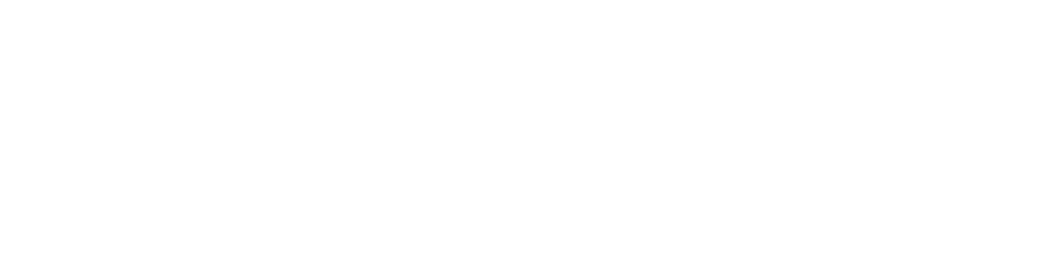
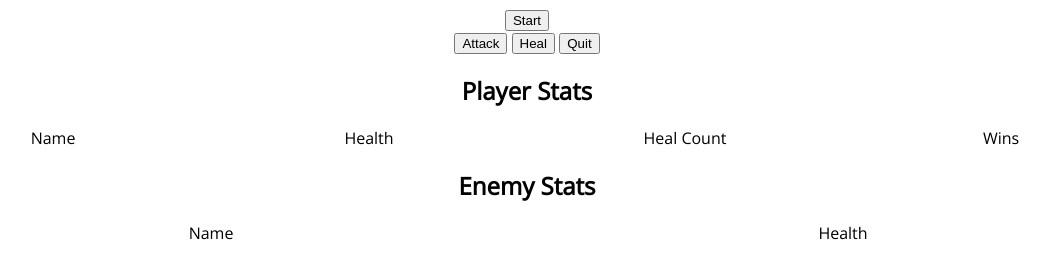
Before and after one commit to jcjoneskern/js-lab1, a plain HTML site: page index.html in a window 1280 px wide. Shown: the whole page, without its empty margins (113-1163 px from the left). Drawn offline with nearby package versions, Linux system fonts and the light colour scheme.

Commit message:
begin refactoring

```diff
--- a/index.html
+++ b/index.html
@@ -3,10 +3,37 @@
   <head>
     <meta charset="utf-8">
     <title>JS Lab</title>
+    <link href="https://fonts.googleapis.com/css?family=Open+Sans" rel="stylesheet">
     <link rel="stylesheet" href="styles.css">
   </head>
   <body>
+    <button type="button" name="start" onclick="startGame()">Start</button>
+
+    <section>
+      <button type="button" name="attack" onclick="startCombat('attack')">Attack</button>
+      <button type="button" name="heal"  onclick="startCombat('heal')">Heal</button>
+      <button type="button" name="quit"  onclick="startCombat('quit')">Quit</button>
+
+      <h1 id="msg"></h1>
+    </section>
+
+    <section>
+      <h2>Player Stats</h2>
+      <section id="p-stats">
+        <div>Name</div><div>Health</div><div>Heal Count</div><div>Wins</div>
+        <div></div><div></div><div></div><div></div>
+      </section>
+
+      <h2>Enemy Stats</h2>
+      <section id="e-stats">
+        <div>Name</div><div>Health</div>
+        <div></div><div></div>
+      </section>
+    </section>
 
     <script src="script.js"></script>
   </body>
 </html>
+
+<!-- Displays the character’s name, health, heal count, and wins.
+Displays Grant’s name and health. -->
--- a/script.js
+++ b/script.js
@@ -1,11 +1,15 @@
-// JavaScript Lab Part Three
-// Task: Convert the variables relating to Grant and the user’s character into objects. Add a heal method to the character’s object. The user can only heal two times throughout the duration of the game.
+// JavaScript Lab Part Four
+// Task: Implement a front-end for your game based on the wireframes given to you.
 //
 // What does the application do?
-// The character is now an object.
-// Grant is now an object.
-// The properties attack and heal are methods for the character object, and attack is a method for the Grant object.
-// Make sure the game tracks the character’s heal usage.
+// Displays the character’s name, health, heal count, and wins.
+// Displays Grant’s name and health.
+// Allows the user to click a button to:
+// Start the game
+// Choose to attack
+// Choose to heal
+// Choose to quit
+// Each time the user selects an action, the app will display text to let the user know what has happened that round.
 
 var player = {
   name: "",
@@ -30,21 +34,34 @@ var grant = {
 }
 
 function startGame() {
-  var gameStart = prompt("Would you like to play a game?");
-
-  if (gameStart.toLowerCase() === "yes") {
-    var name = prompt("What is your name?");
-    startCombat(name);
+  var player = {
+    name: "",
+    health: 40,
+    wins: 0,
+    healCount: 0,
+    attack: function() {
+      return Math.floor((Math.random() * 3) + 1);
+    },
+    heal: function() {
+      this.healCount++;
+      return Math.floor((Math.random() * 10) + 1);
     }
   }
 
-function startCombat(name) {
-  player.name = name;
+  var grant = {
+    name: "Grant",
+    health: 10,
+    attack: function() {
+      return Math.floor((Math.random() * 5) + 1);
+    }
+  }
 
-  while (player.health > 0) {
-    var userChoice = prompt("Attack, Heal, or Quit?");
+  player.name = prompt("What is your name?")
+}
 
-    if (userChoice.toLowerCase() === "attack") {
+function startCombat(action) {
+
+  if (action === "attack") {
     player.health -= grant.attack();
     grant.health -= player.attack();
 
@@ -56,16 +73,14 @@ function startCombat(name) {
     } else if (grant.health <= 0 && player.wins === 2) {
       player.wins++;
       console.log("Grant is defeated! " + player.name + " wins!");
-        break;
     } else if (grant.health <= 0) {
       player.wins++;
       console.log("Grant is defeated! You must still win " + (3 - player.wins) + " more time(s).");
       grant.health = 10;
     }
-    } else if (userChoice.toLowerCase() === "quit") {
-      console.log("Got away safely!");
-      break;
-    } else if (userChoice.toLowerCase() === "heal") {
+  }
+
+  if (action === "heal") {
     if (player.healCount < 2) {
       player.heal();
       console.log(player.name + " heals and has " + player.health + "hp. " + player.name + " has used " + player.healCount + " out of 2 heal casts.");
@@ -74,17 +89,16 @@ function startCombat(name) {
     } else {
       console.log(player.name + " can no longer heal! Choose another option.");
     }
-    } else {
-      alert("You must enter \"attack,\" \"heal,\" or \"quit.\"");
   }
+
+  if (action === "quit") {
+    console.log("Got away safely!");
   }
 }
 
 // Build Specifications:
-// The character must have the following properties
-// name, health, wins, healCount, attack, and heal
-// Grant must have the following properties
-// name, health, attack
-// The user’s attack method should return a number between 1 and 3 (this has changed from the original numbers).
-// The user’s heal method should add a number between 1 and 10 to the character’s health and change the healCount number.
-// Grant’s attack method should return a number between 1 and 5.
+// The start button will execute the startGame function, which creates the character and Grant object.
+// The attack, heal, and quit buttons will execute the startCombat function with an argument describing what action they have chosen, which will no longer contain the while loop.
+// The startCombat function will execute two functions:
+// One function will update the character and Grant’s information within the DOM
+// One function will update the text relating to what has happened during the round
--- a/styles.css
+++ b/styles.css
@@ -0,0 +1,18 @@
+body {
+  font-family: 'Open Sans', sans-serif;
+  text-align: center;
+}
+
+#p-stats, #e-stats {
+  display: flex;
+  justify-content: center;
+  flex-wrap: wrap;
+}
+
+#p-stats div {
+  flex-basis: 25%;
+}
+
+#e-stats div {
+  flex-basis: 50%;
+}
```
Lines whose indentation alone changed are shown as unchanged.
